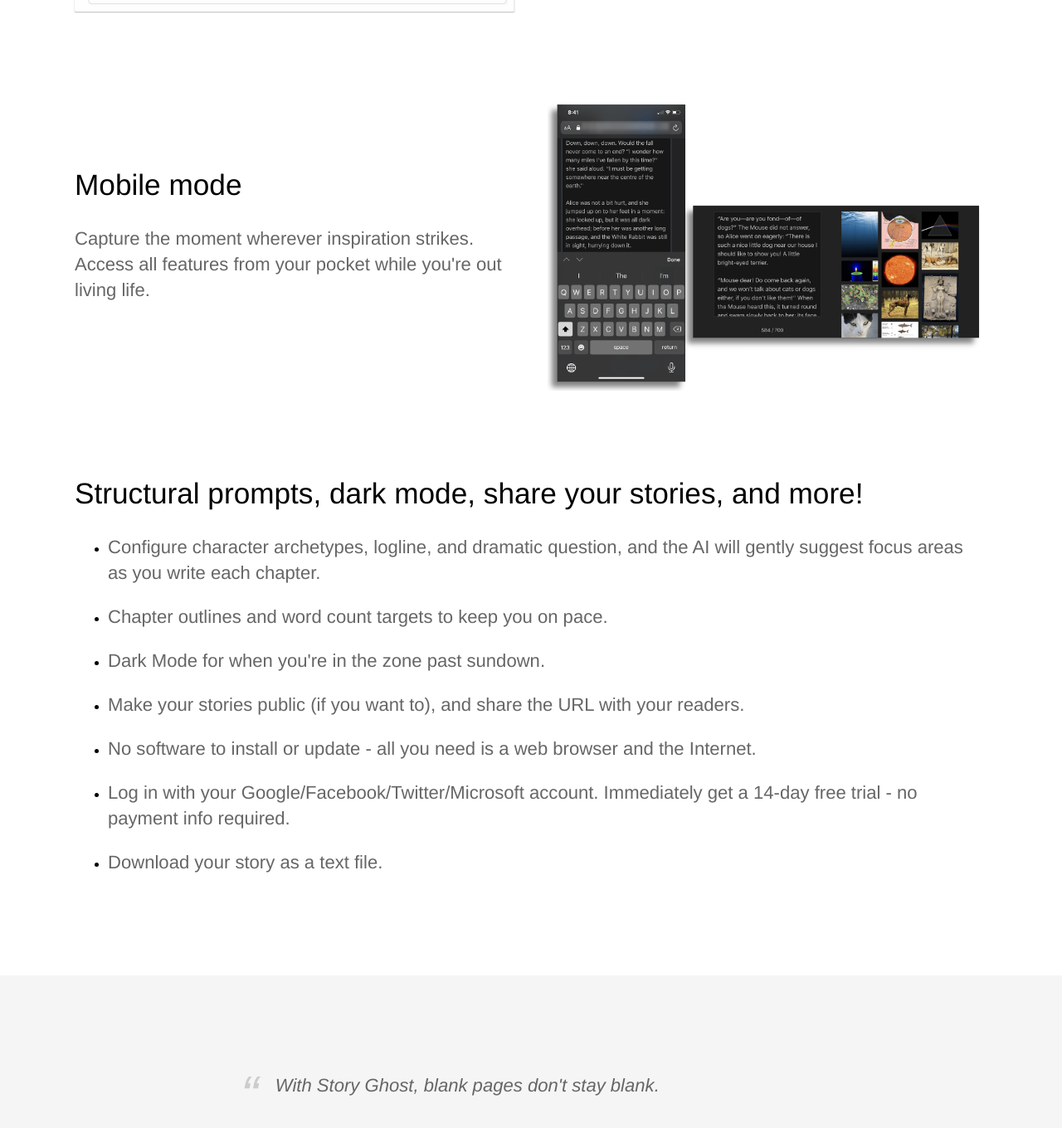
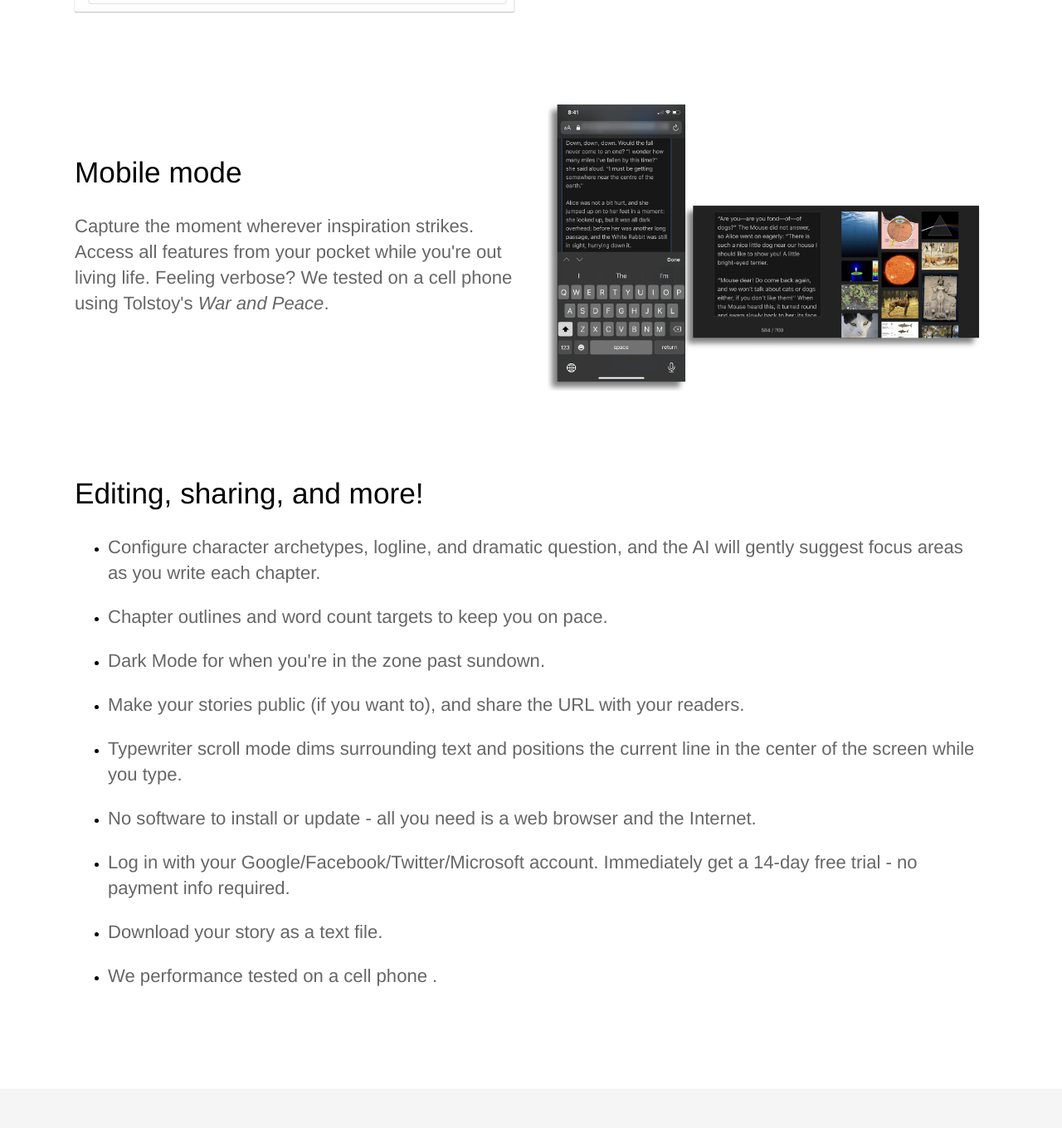
Before and after one commit to headchem/story-ghost, a Jekyll site: the page built from index.html, in a window 1280 px wide and 1400 px high, scrolled down 2921 px. Shown: the top 1360 px of the window at 83% size. Built offline with Jekyll 4.4.1, drawn with Linux system fonts in a browser that asks for light colours; comment, search, counter and statistics services are not loaded.

Commit message:
added typewriter and War and Peace text

```diff
--- a/_config.yml
+++ b/_config.yml
@@ -16,7 +16,7 @@
   email: contact@storyghost.ai
   twitter: StoryGhostAI # twitter username without the @ symbol
 social:
-  name: Hydra Template
+  name: Story Ghost
   links:
     - https://www.facebook.com/Story-Ghost-105011147929311
     - https://www.reddit.com/user/StoryGhostAI
--- a/index.html
+++ b/index.html
@@ -86,7 +86,7 @@
 		<div class="container flex">
 			<div class="text editable">
 				<h2>Mobile mode</h2>
-				<p>Capture the moment wherever inspiration strikes. Access all features from your pocket while you're out living life.</p>
+				<p>Capture the moment wherever inspiration strikes. Access all features from your pocket while you're out living life. Feeling verbose? We tested on a cell phone using Tolstoy's <em>War and Peace</em>.</p>
 			</div>
 			<div class="image">
 				<img src="{{ site.baseurl }}/images/mobile-min.png" alt="screenshot of mobile design" />
@@ -97,7 +97,7 @@
 	<section>
 		<div class="container flex">
 			<div class="text editable">
-				<h2>Structural prompts, dark mode, share your stories, and more!</h2>
+				<h2>Editing, sharing, and more!</h2>
 				<ul>
 					<li>
 						<p>Configure character archetypes, logline, and dramatic question, and the AI will gently suggest focus areas as you write each chapter.</p>
@@ -112,6 +112,9 @@
 						<p>Make your stories public (if you want to), and share the URL with your readers.</p>
 					</li>
 					<li>
+						<p>Typewriter scroll mode dims surrounding text and positions the current line in the center of the screen while you type.</p>
+					</li>
+					<li>
 						<p>No software to install or update - all you need is a web browser and the Internet.</p>
 					</li>
 					<li>
@@ -119,6 +122,9 @@
 					</li>
 					<li>
 						<p>Download your story as a text file.</p>
+					</li>
+					<li>
+						<p>We performance tested on a cell phone .</p>
 					</li>
 				</ul>
 
```
